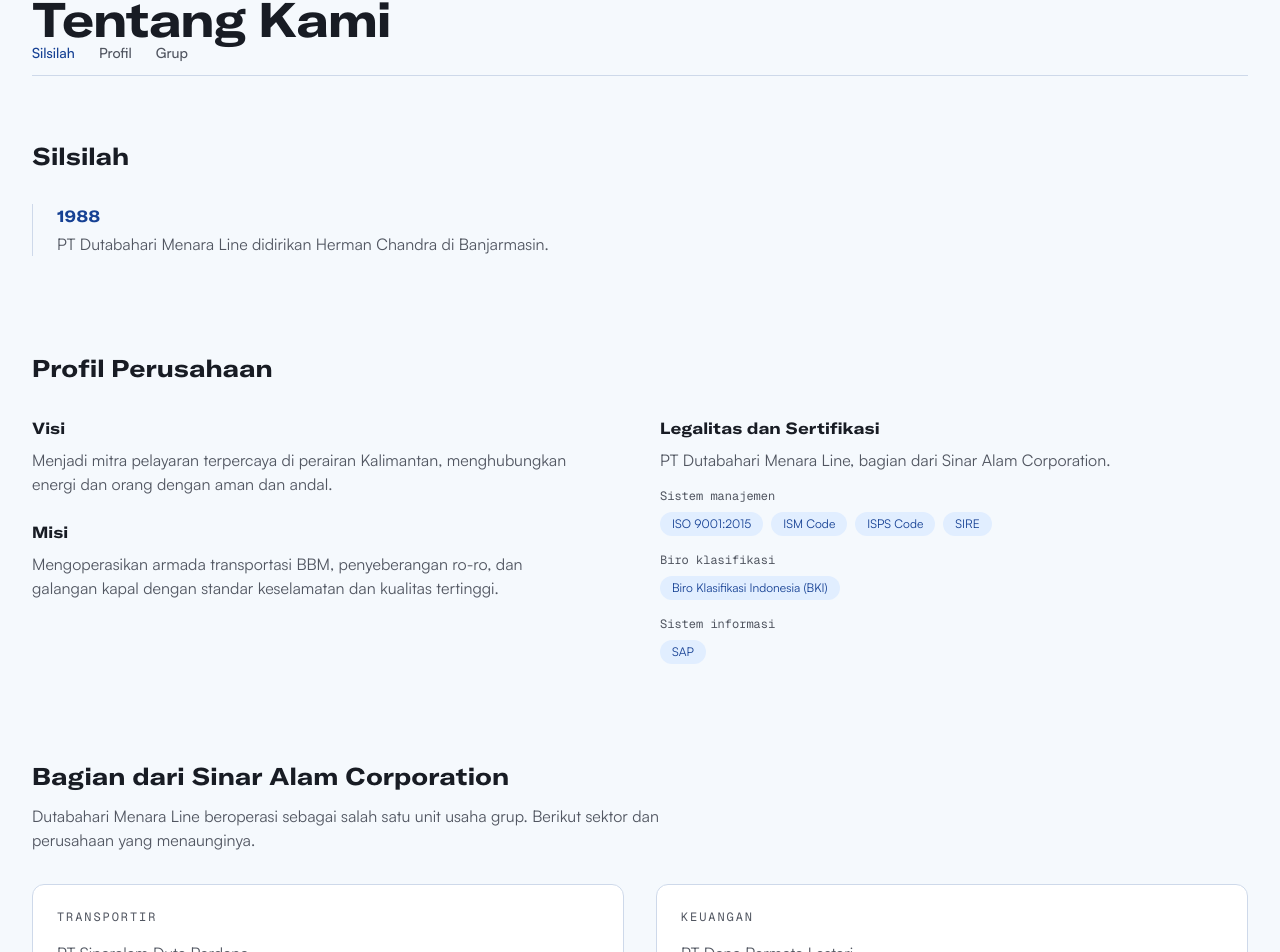
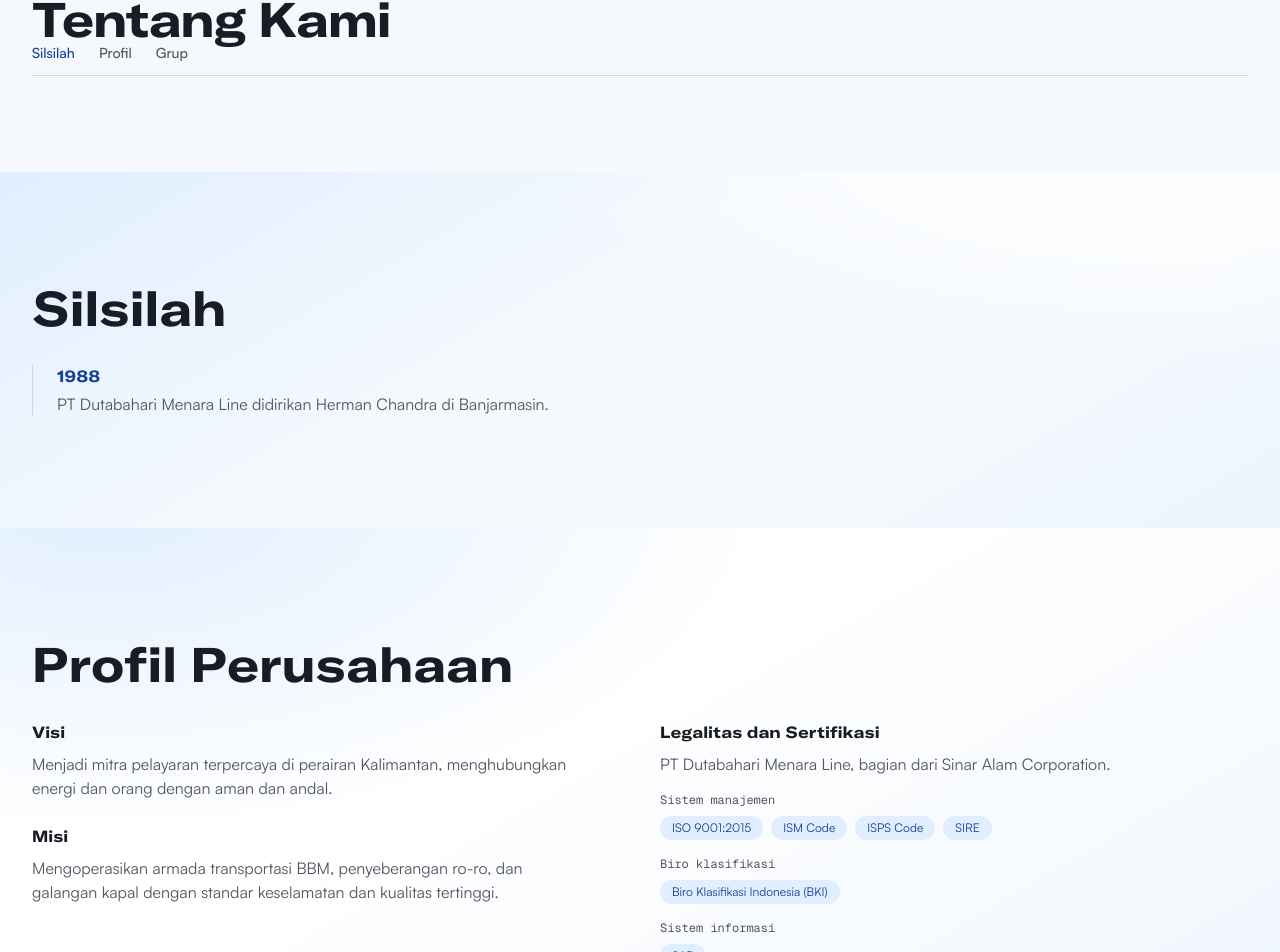
Before and after one commit to BayuSatrio2804/LandingPageDml, a Next.js app in the folder dml-web/: page /tentang-kami in a window 1280 px wide. Shown: the part 173-1125 px from the top of the page. Built offline with nearby package versions, Linux system fonts and the light colour scheme; no server answers.

Commit message:
style: Tentang Kami pakai SectionHeader dan sistem wash, selaras beranda
Signed-off-by: WaxArsatia <waxarsatia@gmail.com>

```diff
--- a/dml-web/src/app/(site)/tentang-kami/page.tsx
+++ b/dml-web/src/app/(site)/tentang-kami/page.tsx
@@ -5,6 +5,7 @@
 import { breadcrumbJsonLd, safeJsonLdString } from "@/lib/seo/json-ld";
 import { AnchorNav } from "@/components/layout/anchor-nav";
 import { Reveal } from "@/components/motion/reveal";
+import { SectionHeader } from "@/components/ui/section-header";
 import { GroupStructure } from "@/features/about/group-structure";
 
 export const metadata: Metadata = buildMetadata({
@@ -20,6 +21,7 @@
   ]);
 
   return (
+    <div>
       <div className="mx-auto max-w-[1400px] px-4 py-16 md:px-8 md:py-24">
         <h1 className="font-display text-pretty text-4xl font-bold tracking-tight md:text-5xl">Tentang Kami</h1>
 
@@ -30,9 +32,11 @@
             { id: "grup", label: "Grup" },
           ]}
         />
+      </div>
 
-      <section id="silsilah" className="mt-16 scroll-mt-24">
-        <h2 className="font-display text-2xl font-bold">Silsilah</h2>
+      <section id="silsilah" className="scroll-mt-24 bg-surface-wash py-20 md:py-28">
+        <div className="mx-auto max-w-[1400px] px-4 md:px-8">
+          <SectionHeader title="Silsilah" />
           <Reveal className="mt-8 space-y-8 border-l border-surface-3 pl-6">
             {TIMELINE.map((entry) => (
               <div key={entry.year}>
@@ -41,10 +45,12 @@
               </div>
             ))}
           </Reveal>
+        </div>
       </section>
 
-      <section id="profil" className="mt-24 scroll-mt-24">
-        <h2 className="font-display text-2xl font-bold">Profil Perusahaan</h2>
+      <section id="profil" className="scroll-mt-24 bg-surface-2-wash py-20 md:py-28">
+        <div className="mx-auto max-w-[1400px] px-4 md:px-8">
+          <SectionHeader title="Profil Perusahaan" />
           <Reveal className="mt-8 grid gap-10 md:grid-cols-2">
             <div>
               {/* draft: visi-misi belum direview klien, konfirmasi sebelum situs live */}
@@ -79,6 +85,7 @@
               ))}
             </div>
           </Reveal>
+        </div>
       </section>
 
       <GroupStructure />
--- a/dml-web/src/features/about/group-structure.tsx
+++ b/dml-web/src/features/about/group-structure.tsx
@@ -1,5 +1,6 @@
 import { COMPANY, GROUP_UNITS } from "@/content/company";
 import { Reveal } from "@/components/motion/reveal";
+import { SectionHeader } from "@/components/ui/section-header";
 
 /**
  * Struktur grup Sinar Alam, cp-pdf hal. 01. Data ini ada di src/content sejak
@@ -13,12 +14,12 @@
  */
 export function GroupStructure() {
   return (
-    <section id="grup" className="mt-24 scroll-mt-24">
-      <h2 className="font-display text-2xl font-bold">Bagian dari {COMPANY.parent}</h2>
-      <p className="mt-3 max-w-[60ch] text-ink-muted">
-        {COMPANY.shortName} beroperasi sebagai salah satu unit usaha grup. Berikut sektor dan
-        perusahaan yang menaunginya.
-      </p>
+    <section id="grup" className="scroll-mt-24 bg-surface-wash py-20 md:py-28">
+      <div className="mx-auto max-w-[1400px] px-4 md:px-8">
+        <SectionHeader
+          title={`Bagian dari ${COMPANY.parent}`}
+          description={`${COMPANY.shortName} beroperasi sebagai salah satu unit usaha grup. Berikut sektor dan perusahaan yang menaunginya.`}
+        />
         <Reveal className="mt-8 grid gap-8 md:grid-cols-2">
           {GROUP_UNITS.map((unit) => (
             <div key={unit.sector} className="rounded-card border border-surface-3 bg-surface-2 p-6">
@@ -46,6 +47,7 @@
             </div>
           ))}
         </Reveal>
+      </div>
     </section>
   );
 }
```
Lines whose indentation alone changed are shown as unchanged.
